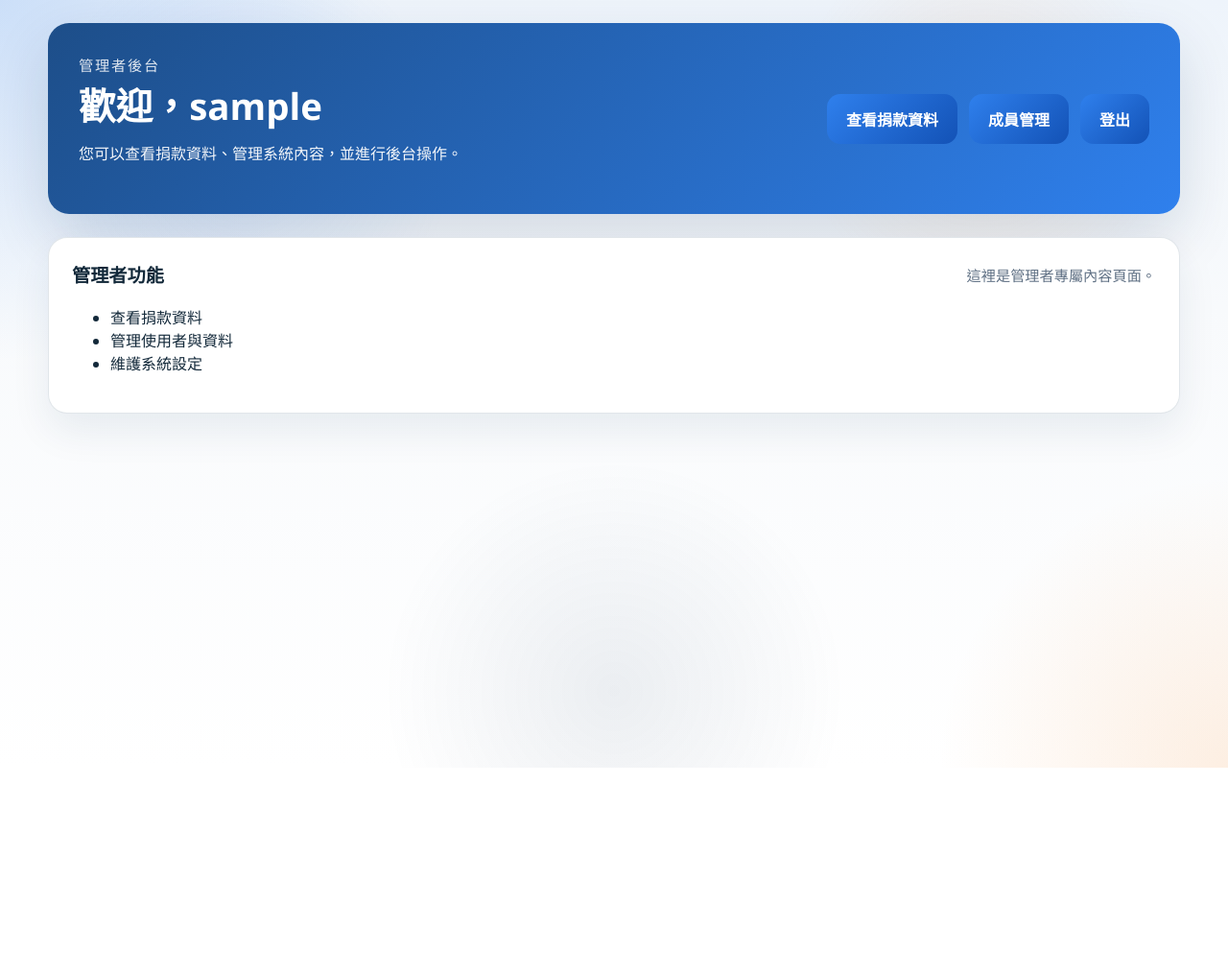
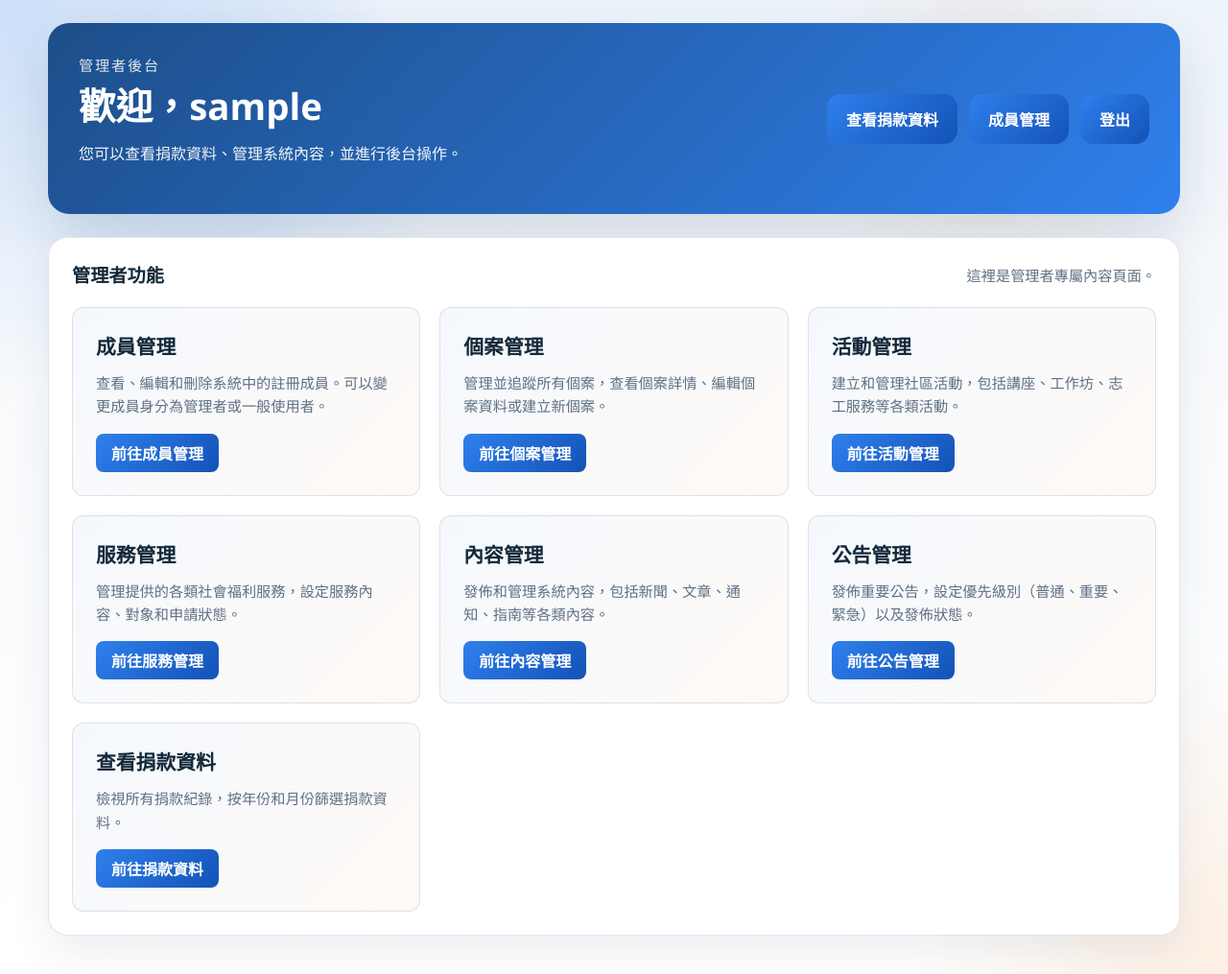
Before and after one commit to HankLee1016/-, a Flask app: page /admin in a window 1280 px wide. Shown: the whole page at 96% size. Before the commit the page ends 800 px from the top, so only its background shows below. Run offline with Flask 3, Linux system fonts and the light colour scheme; the visitor is signed in with stand-in values (Sample User, id 1); some libraries are stand-ins or nearby versions.

Commit message:
管理者介面功能

```diff
--- a/templates/admin.html
+++ b/templates/admin.html
@@ -4,6 +4,50 @@
     <meta charset="UTF-8">
     <title>管理者畫面</title>
     <link rel="stylesheet" href="/static/css/index.css">
+    <style>
+        .features-grid {
+            display: grid;
+            grid-template-columns: repeat(auto-fit, minmax(300px, 1fr));
+            gap: 20px;
+            margin-top: 20px;
+        }
+        .feature-card {
+            background: linear-gradient(135deg, rgba(47, 128, 237, 0.05), rgba(242, 153, 74, 0.05));
+            border: 1px solid var(--border);
+            border-radius: 12px;
+            padding: 24px;
+            transition: all 0.3s ease;
+        }
+        .feature-card:hover {
+            box-shadow: 0 8px 24px rgba(47, 128, 237, 0.15);
+            transform: translateY(-4px);
+        }
+        .feature-card h3 {
+            margin: 0 0 12px 0;
+            font-size: 1.3rem;
+            color: var(--text-primary);
+        }
+        .feature-card p {
+            margin: 0 0 16px 0;
+            color: var(--text-secondary);
+            line-height: 1.6;
+            font-size: 0.95rem;
+        }
+        .feature-card .button {
+            display: inline-block;
+            text-decoration: none;
+            padding: 8px 16px;
+            background-color: var(--primary);
+            color: white;
+            border-radius: 8px;
+            cursor: pointer;
+            border: none;
+            transition: background-color 0.2s;
+        }
+        .feature-card .button:hover {
+            background-color: var(--primary-dark);
+        }
+    </style>
 </head>
 <body>
     <div class="page-bg"></div>
@@ -26,11 +70,43 @@
                 <h2>管理者功能</h2>
                 <span>這裡是管理者專屬內容頁面。</span>
             </div>
-            <ul>
-                <li>查看捐款資料</li>
-                <li>管理使用者與資料</li>
-                <li>維護系統設定</li>
-            </ul>
+            <div class="features-grid">
+                <div class="feature-card">
+                    <h3>成員管理</h3>
+                    <p>查看、編輯和刪除系統中的註冊成員。可以變更成員身分為管理者或一般使用者。</p>
+                    <a class="button" href="/admin/members">前往成員管理</a>
+                </div>
+                <div class="feature-card">
+                    <h3>個案管理</h3>
+                    <p>管理並追蹤所有個案，查看個案詳情、編輯個案資料或建立新個案。</p>
+                    <a class="button" href="/admin/cases">前往個案管理</a>
+                </div>
+                <div class="feature-card">
+                    <h3>活動管理</h3>
+                    <p>建立和管理社區活動，包括講座、工作坊、志工服務等各類活動。</p>
+                    <a class="button" href="/admin/activities">前往活動管理</a>
+                </div>
+                <div class="feature-card">
+                    <h3>服務管理</h3>
+                    <p>管理提供的各類社會福利服務，設定服務內容、對象和申請狀態。</p>
+                    <a class="button" href="/admin/services">前往服務管理</a>
+                </div>
+                <div class="feature-card">
+                    <h3>內容管理</h3>
+                    <p>發佈和管理系統內容，包括新聞、文章、通知、指南等各類內容。</p>
+                    <a class="button" href="/admin/contents">前往內容管理</a>
+                </div>
+                <div class="feature-card">
+                    <h3>公告管理</h3>
+                    <p>發佈重要公告，設定優先級別（普通、重要、緊急）以及發佈狀態。</p>
+                    <a class="button" href="/admin/announcements">前往公告管理</a>
+                </div>
+                <div class="feature-card">
+                    <h3>查看捐款資料</h3>
+                    <p>檢視所有捐款紀錄，按年份和月份篩選捐款資料。</p>
+                    <a class="button" href="/donations">前往捐款資料</a>
+                </div>
+            </div>
         </section>
     </div>
 </body>
```
